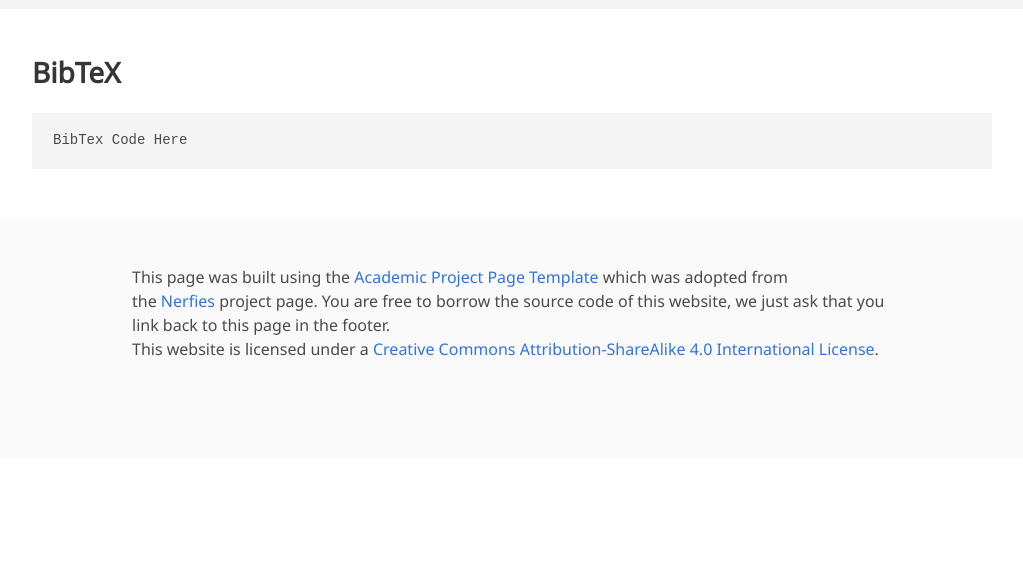
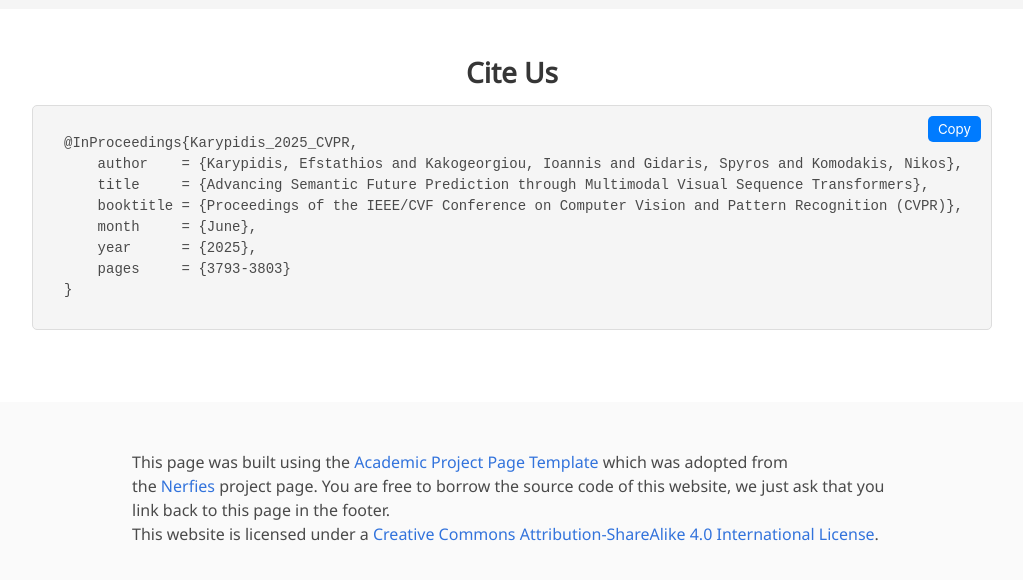
Before and after one commit to futurist-cvpr2025/futurist-cvpr2025.github.io, a plain HTML site: page index.html in a window 1280 px wide. Shown: the part 3764-4344 px from the top of the page, without its empty margins (128-1151 px from the left). Before the commit the page ends 4221 px from the top, so only its background shows below. Drawn offline with nearby package versions, Linux system fonts and the light colour scheme; some icons are missing; a web font is replaced by a local one.

Commit message:
Update index.html

```diff
--- a/index.html
+++ b/index.html
@@ -291,12 +291,47 @@
 
 
 <!--BibTex citation -->
-  <section class="section" id="BibTeX">
+<!--   <section class="section" id="BibTeX">
     <div class="container is-max-desktop content">
       <h2 class="title">BibTeX</h2>
       <pre><code>BibTex Code Here</code></pre>
     </div>
-</section>
+</section> -->
+  <section class="section" id="BibTeX">
+    <div class="container is-max-desktop content">
+        <center><h2 class="title">Cite Us</h2></center>
+
+        <div style="position: relative; background-color: #f5f5f5; padding: 10px; border-radius: 5px; border: 1px solid #ddd;">
+            <button onclick="copyToClipboard()"
+                    style="position: absolute; right: 10px; top: 10px; background-color: #007bff; color: #fff; border: none; padding: 5px 10px; border-radius: 5px; cursor: pointer;"
+                    onmouseover="this.style.backgroundColor='#0056b3'"
+                    onmouseout="this.style.backgroundColor='#007bff'">
+                Copy
+            </button>
+            <pre style="margin: 0; padding-right: 100px; overflow-x: auto;"><code id="code-snippet">@InProceedings{Karypidis_2025_CVPR,
+    author    = {Karypidis, Efstathios and Kakogeorgiou, Ioannis and Gidaris, Spyros and Komodakis, Nikos},
+    title     = {Advancing Semantic Future Prediction through Multimodal Visual Sequence Transformers},
+    booktitle = {Proceedings of the IEEE/CVF Conference on Computer Vision and Pattern Recognition (CVPR)},
+    month     = {June},
+    year      = {2025},
+    pages     = {3793-3803}
+}</code></pre>
+        </div>
+
+    </div>
+
+
+    <script>
+        function copyToClipboard() {
+            var code = document.getElementById("code-snippet").innerText;
+            navigator.clipboard.writeText(code).then(function() {
+                alert('Citation copied to clipboard!');
+            }, function(err) {
+                alert('Failed to copy citation: ', err);
+            });
+        }
+    </script>
+  </section>
 <!--End BibTex citation -->
 
 
```
